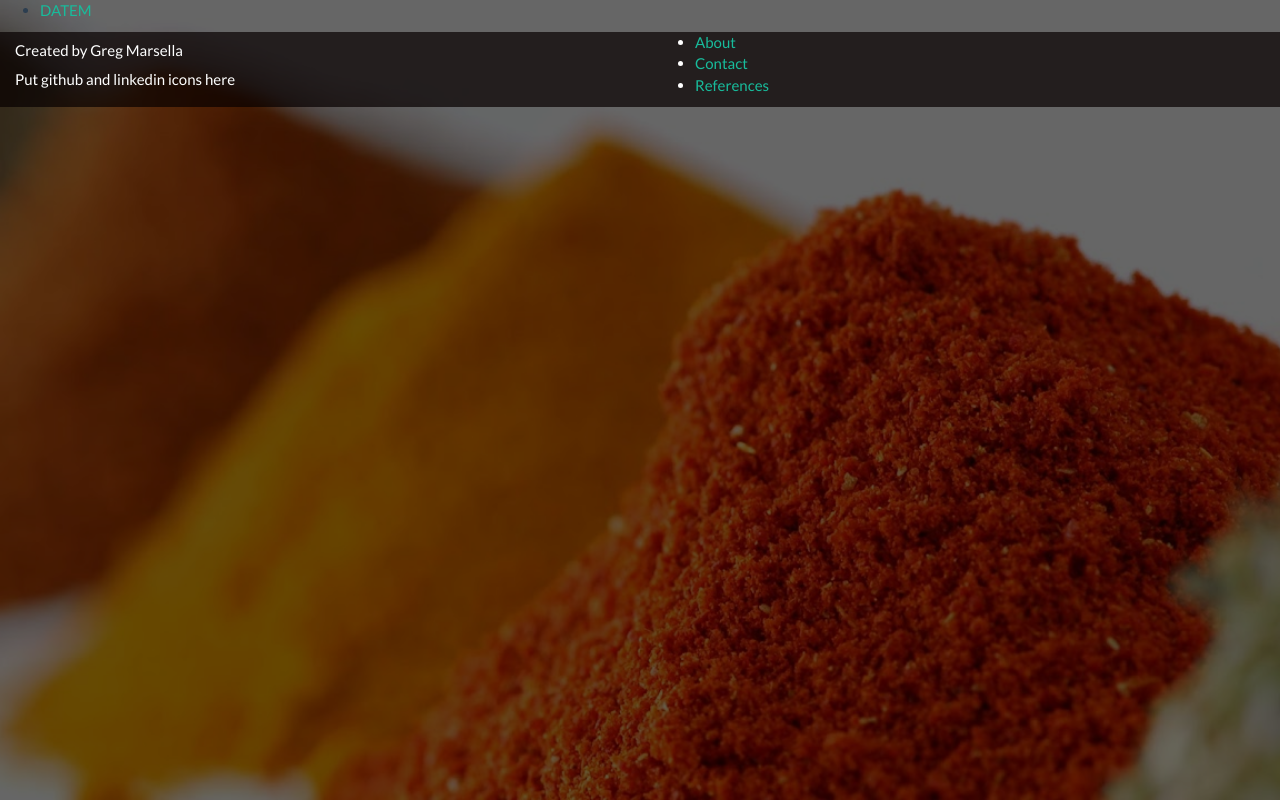
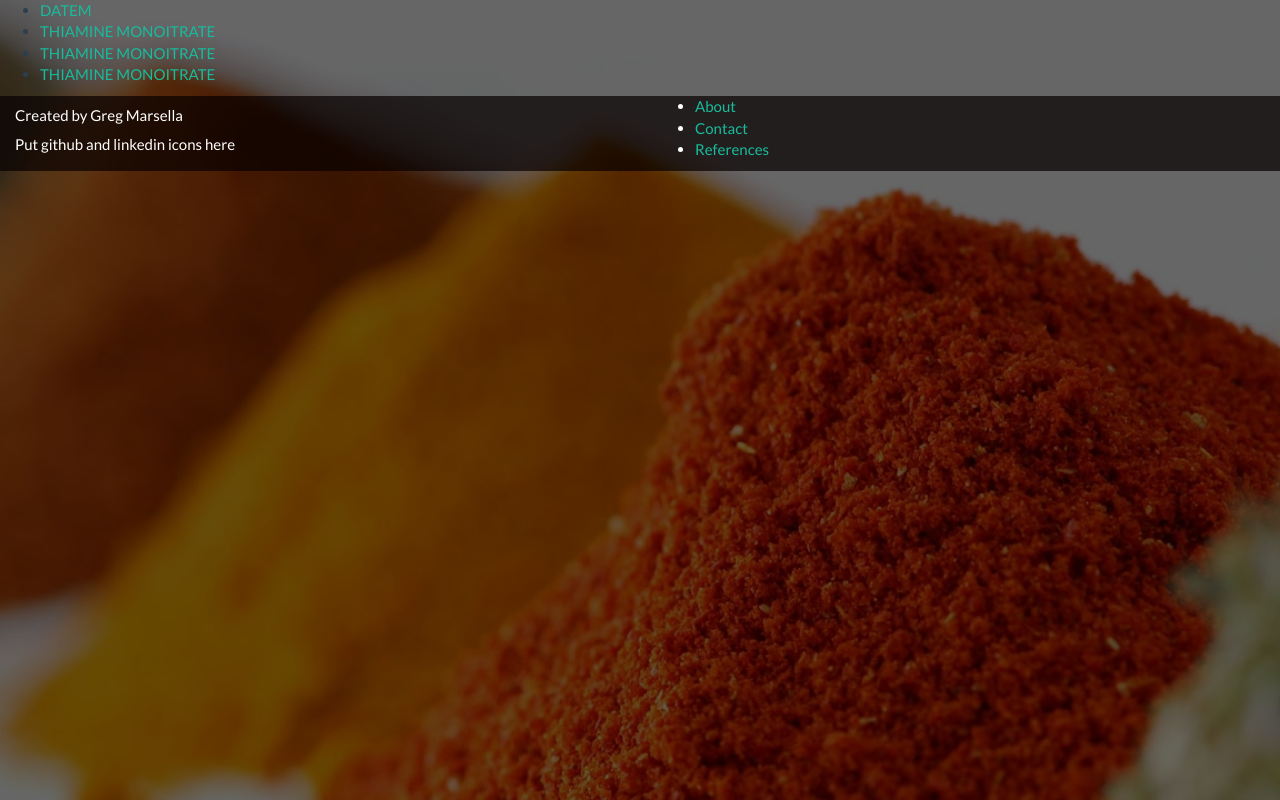
Before and after one commit to gkmarsella/foodadditives, a Flask app: page /references in a window 1280 px wide. Run offline with Flask 2, Linux system fonts and the light colour scheme; some libraries are stand-ins or nearby versions.

Commit message:
added highlight on selection

```diff
--- a/add_details.py
+++ b/add_details.py
@@ -25,7 +25,24 @@ add_details = {
         'description': 'DATEM stands for Diacetyl Tartaric Acid Esters of Monoglycerides. It can be found in processed bread products.',
         'uses': 'DATEM is used as an emulsifier or dough conditioner.',
         'toxicity': 'Animal studies have shown DATEM can cause heart fibrosis and adrenal overgrowth'
-    }
+    },
+
+    'THIAMINE MONOITRATE':{
+        'description': "Thiamine Monoitrate is the synthetic form of vitamin B1",
+        'uses': 'Thiamine Monoitrate is added to foods to increase te products micronutrients',
+        'toxicity': 'Thiamine Monoitrate is safe for consumption. Some people may experience allergic reactions'
+    },
+
+    'THIAMIN MONOITRATE':{
+        'description': "Thiamine Monoitrate is the synthetic form of vitamin B1",
+        'uses': 'Thiamine Monoitrate is added to foods to increase te products micronutrients',
+        'toxicity': 'Thiamine Monoitrate is safe for consumption. Some people may experience allergic reactions'
+    },
+
+
+
+
+
 
 
 }
--- a/static/App.js
+++ b/static/App.js
@@ -26,16 +26,14 @@ $(function(){
 					$('#additive-list').append('<li>'+'<a tabindex="0" data-toggle="popover" data-trigger="focus" data-html="true" title="' + key + '" data-content="' + '<strong>Description</strong>:<br>' + (addInfo[key]["description"]) + '<hr>' + '<strong>Uses</strong>:<br>' + (addInfo[key]["uses"]) + '<hr>' + '<strong>Toxicity</strong>:<br>' + (addInfo[key]["toxicity"]) + '">' + key + '</a></li>');
 					$('[data-toggle="popover"]').popover();
 				}
-
-				// allAdditives.forEach(function(i){
-				// 	$('#additive-list').append('<li>' + i + '</li>')
-				// });
-
-
-
 			}
 		})
 	})
 
+	$('.prod-name').click(function(){
+		$('.selected').removeClass('selected');
+		$(this).addClass('selected');
+	})
+
 
 });
--- a/static/style.css
+++ b/static/style.css
@@ -24,6 +24,10 @@ footer {
 
 .prod-name:hover {
 	background-color: #00000024;
+}
+
+.selected {
+	background-color: black;
 }
 
 /*Products Column*/
--- a/templates/references.html
+++ b/templates/references.html
@@ -3,6 +3,9 @@
 
 <ul>
 	<li><a href="https://www.isitbadforyou.com/questions/is-datem-bad-for-you">DATEM</a></li>
+	<li><a href="https://healthynews24.com/thiamine-mononitrate/">THIAMINE MONOITRATE</a></li>
+	<li><a href="https://healthynews24.com/thiamine-mononitrate/">THIAMINE MONOITRATE</a></li>
+	<li><a href="https://healthynews24.com/thiamine-mononitrate/">THIAMINE MONOITRATE</a></li>
 </ul>
 
 {% endblock %}
```
